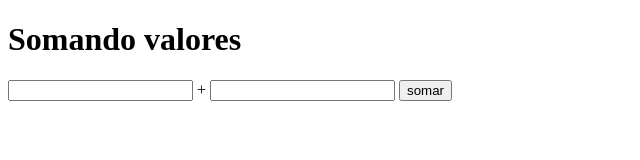
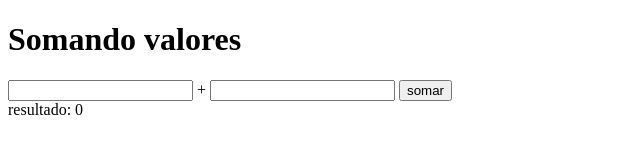
Before and after one commit to Ramon-Erik/estudos-javascript, a plain HTML site: page aula10/ex007.html in a window 1280 px wide. Shown: the full height of the page, 0-640 px from the left. Drawn offline with Linux system fonts and the light colour scheme.

Commit message:
Update ex007.html

```diff
--- a/aula10/ex007.html
+++ b/aula10/ex007.html
@@ -11,7 +11,9 @@
     <input type="number" name="txtn1" id="txtn1"> +
     <input type="number" name="txtn2" id="txtn2">
     <input type="button" value="somar" onclick="somar()">
-    <div id="resultado"></div>
+    <div id="resultado">
+        resultado: 0
+    </div>
 
     <script>
         function somar() {
```
